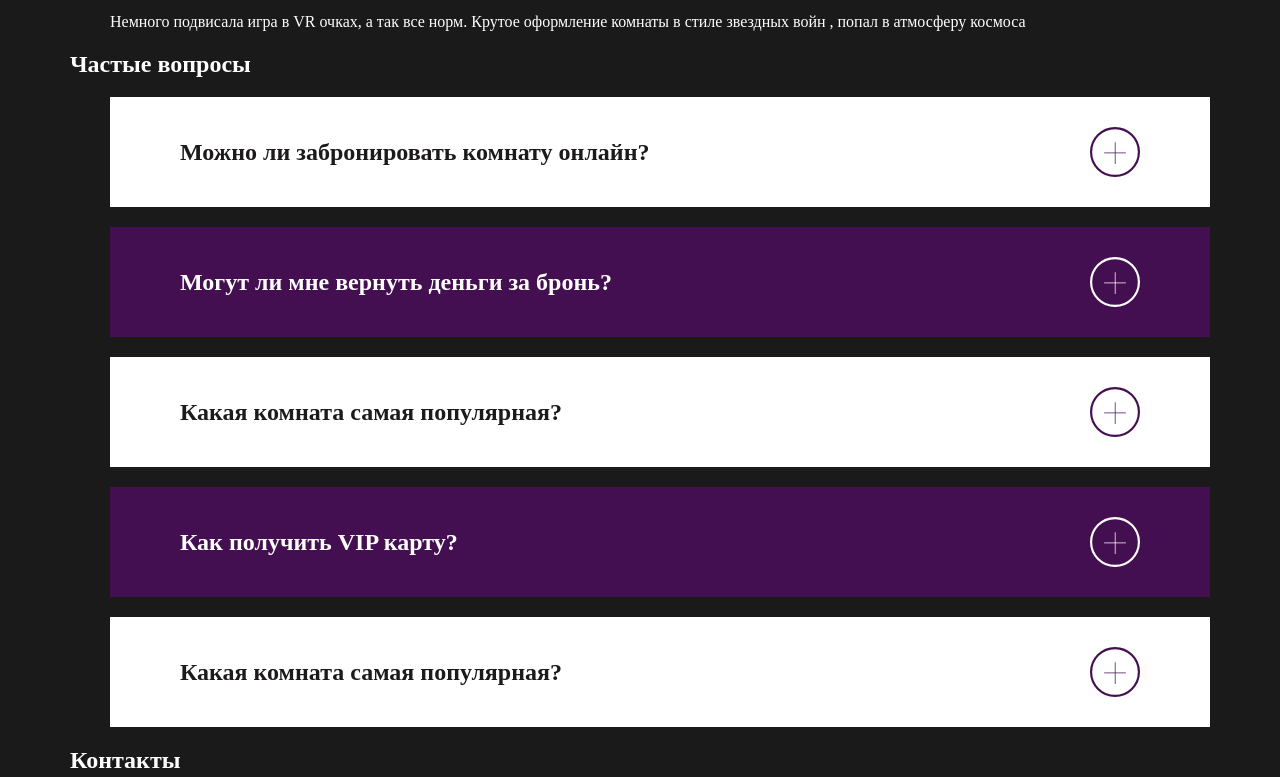
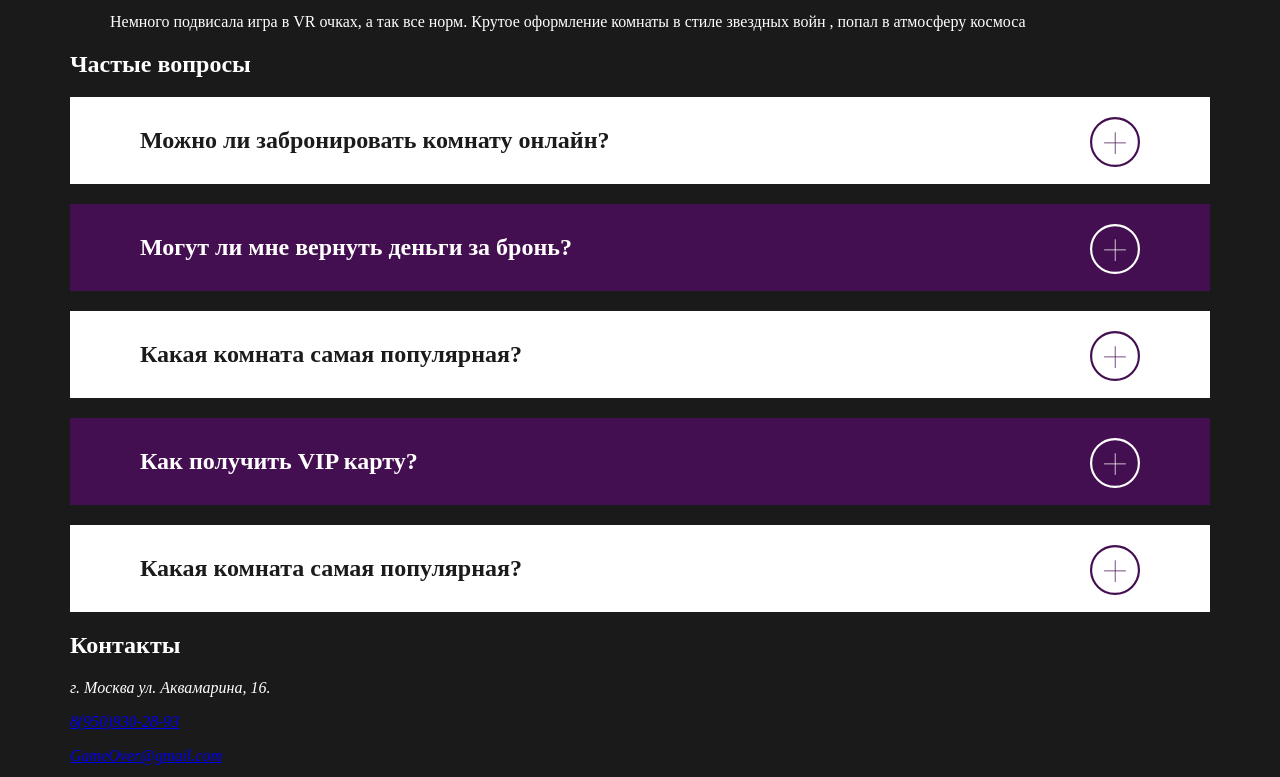
Before and after one commit to 97Maykel97/go, a plain HTML site: page index.html in a window 1280 px wide. Shown: the part 2985-3762 px from the top of the page. Drawn offline with Linux system fonts and the light colour scheme.

Commit message:
lesson-8 cor

```diff
--- a/css/faq.css
+++ b/css/faq.css
@@ -1,7 +1,4 @@
 .faq__item {
-	display: flex;
-	justify-content: space-between;
-	align-items: center;
 	background-color: #fff;
 	color: #1c1a1a;
 	font-weight: 700;
@@ -10,7 +7,7 @@
 	margin-bottom: 20px;
 	list-style-type: none;
 }
-.faq__item:nth-child(2n + 2) {
+.faq__item:nth-child(even) {
 	background-color: #440f51;
 	color: #fff;
 }
@@ -23,8 +20,14 @@
 	background-image: url('../img/open-purple.svg');
 	background-size: contain;
 	background-repeat: no-repeat;
+
+	position: relative;
+	display: inline-block;
+	vertical-align: middle;
+	float: right;
+	bottom: 10px;
 }
-.faq__item:nth-child(2n + 2)::after {
+.faq__item:nth-child(even)::after {
 	content: '';
 	display: inline-block;
 	width: 50px;
@@ -33,3 +36,11 @@
 	background-size: contain;
 	background-repeat: no-repeat;
 }
+
+.faq__list {
+	margin: 0;
+	padding: 0;
+}
+.faq__item:last-child {
+	margin: 0;
+}
--- a/index.html
+++ b/index.html
@@ -30,7 +30,7 @@
 		<meta name="msapplication-TileColor" content="#da532c" />
 		<meta name="theme-color" content="#ffffff" />
 
-		<title>Document</title>
+		<title>Go</title>
 		<link rel="stylesheet" href="css/index.css" />
 	</head>
 	<body>
```
